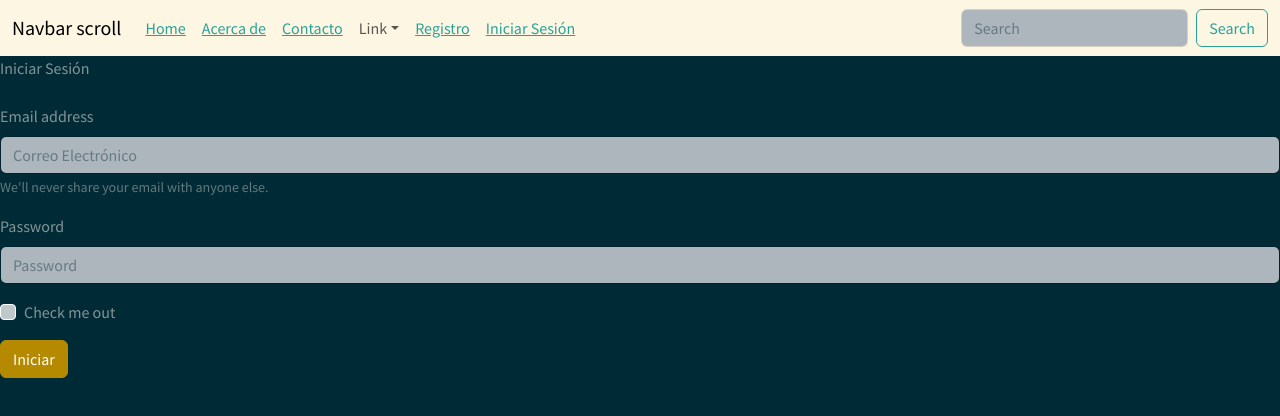
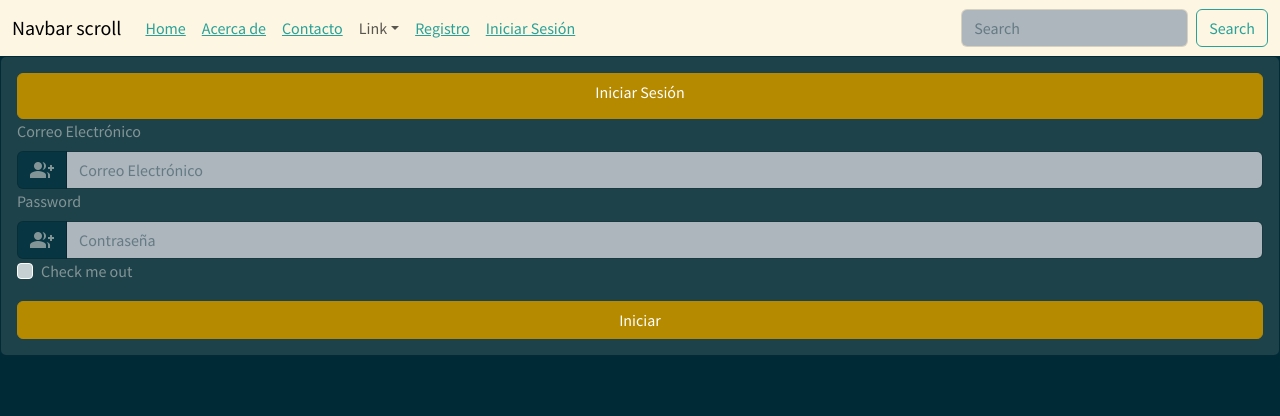
Before and after one commit to kiotosys/react01, a React (Create React App) app: page /iniciar-sesion in a window 1280 px wide. Shown: the top 416 px of the page. Built offline with nearby package versions, Linux system fonts and the light colour scheme; no server answers.

Commit message:
v22.Funciona inicio de sesi sesión con Bootstrap y parte de React-Bootstrap

```diff
--- a/src/login/InicioSesion.js
+++ b/src/login/InicioSesion.js
@@ -24,31 +24,38 @@ function InicioSesion() {
       // Manejar errores de inicio de sesión, como credenciales incorrectas
     }
   }
+
   return (
     <div>
-    <Form>
-      <Form.Group className="mb-3" controlId="formBasicEmail">
+    <Form className='card card-body'>
+      <Form.Group className="btn btn-primary btn-block" controlId="formBasicEmail">
         <Form.Label>Iniciar Sesión</Form.Label>
       </Form.Group>
 
-      <Form.Group className="mb-3" controlId="formBasicEmail">
-        <Form.Label>Email address</Form.Label>
-        <Form.Control type="email" placeholder="Correo Electrónico" />
-        <Form.Text value={correo} onChange={(e) => setCorreo(e.target.value)} className="text-muted">
-          We'll never share your email with anyone else.
-        </Form.Text>
+      <Form.Label>Correo Electrónico</Form.Label>
+
+      <Form.Group className="form-group input-group" controlId="formBasicEmail">
+        <div className="input-group-text bd-light">
+          <i className='material-icons'>group_add</i>
+        </div>
+        <input value={correo} onChange={(e) => setCorreo(e.target.value)}
+          className='form-control float-start' type="email" placeholder="Correo Electrónico"  />
       </Form.Group>
 
-      <Form.Group className="mb-3" controlId="formBasicPassword">
-        <Form.Label>Password</Form.Label>
-        <Form.Control value={contraseña} onChange={(e) => setContraseña(e.target.value)} type="password" placeholder="Password" />
+      <Form.Label>Password</Form.Label>
+      <Form.Group className="form-group input-group" controlId="formBasicPassword">
+        <div className="input-group-text bd-light">
+          <i className='material-icons'>group_add</i>
+        </div>
+        <input value={contraseña} onChange={(e) => setContraseña(e.target.value)}
+        className='form-control float-start' type="password" placeholder="Contraseña"  />
       </Form.Group>
 
       <Form.Group className="mb-3" controlId="formBasicCheckbox">
         <Form.Check type="checkbox" label="Check me out" />
       </Form.Group>
 
-      <Button onClick={handleInicioSesion} variant="primary" type="submit">
+      <Button onClick={handleInicioSesion} variant="primary">
         Iniciar
       </Button>
     </Form>
```
